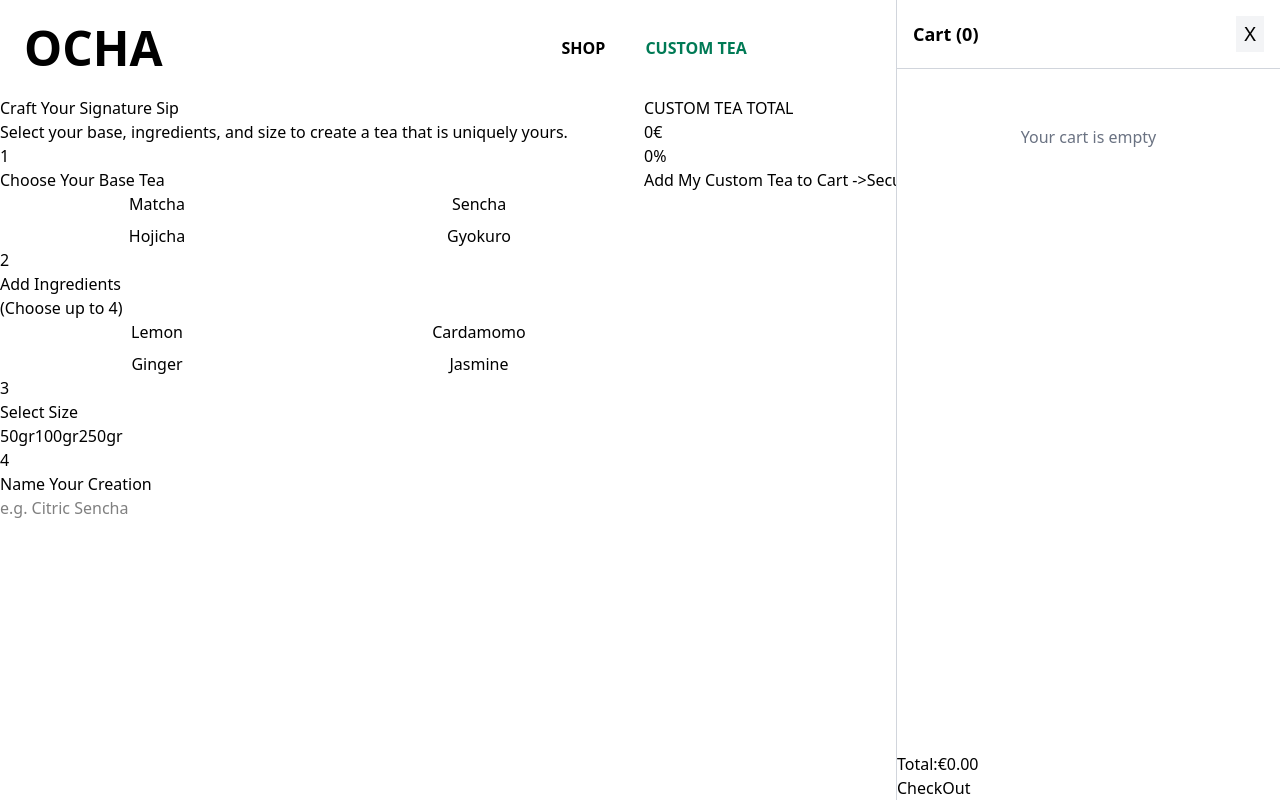
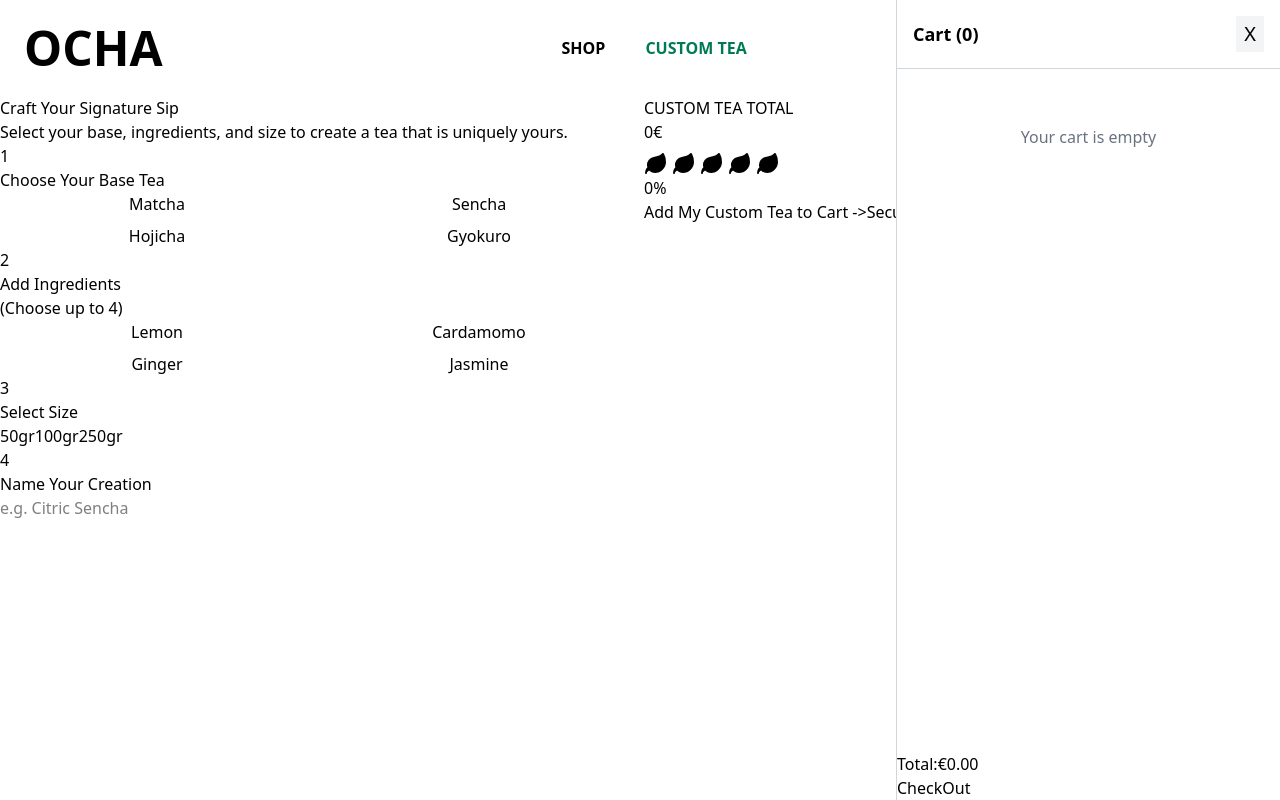
Before and after one commit to nereame96/sprint9-ocha-ecommerce-front, an Angular app: page /custom-tea in a window 1280 px wide. Built offline with nearby package versions, Linux system fonts and the light colour scheme.

Commit message:
feat: implement leaf icons for intensity in custom tea form

```diff
--- a/src/app/cart/cart.html
+++ b/src/app/cart/cart.html
@@ -55,7 +55,9 @@
     </div>
 
     <div>
-      <button>CheckOut</button>
+      <button
+        routerLink="/checkout"
+        (click)="cartService.toggleCart()">CheckOut</button>
 
       @if (cartService.items().length > 0) {
         <button (click)="clearCart()">Clear cart</button>
--- a/src/app/cart/cart.ts
+++ b/src/app/cart/cart.ts
@@ -1,10 +1,11 @@
 import { Component, inject, signal } from '@angular/core';
 import { CartService } from '../core/services/cart.service';
 import { CurrencyPipe } from '@angular/common';
+import { RouterLink } from "@angular/router";
 
 @Component({
   selector: 'app-cart',
-  imports: [CurrencyPipe],
+  imports: [CurrencyPipe, RouterLink],
   templateUrl: './cart.html',
   styleUrl: './cart.css',
 })
--- a/src/app/custom-tea/custom-tea.html
+++ b/src/app/custom-tea/custom-tea.html
@@ -60,6 +60,36 @@
     <!--<img src="/assets/default-custom-tea.jpg" alt="Image default custom-tea">  -->
     <h4>CUSTOM TEA TOTAL</h4>
     <h4>{{ currentPrice() }}€</h4>
+    <div
+  class="flex items-center gap-1 mt-2"
+  role="img"
+  [attr.aria-label]="'Custom Tea Intensity: ' +  currentIntensity() + ' per cent'">
+
+  @for (leaf of [1, 2, 3, 4, 5]; track leaf) {
+
+    <svg
+      aria-hidden="true"
+      xmlns="http://www.w3.org/2000/svg"
+      width="24" height="24"
+      viewBox="0 0 24 24"
+      stroke="currentColor"
+      stroke-width="2"
+      stroke-linecap="round"
+      stroke-linejoin="round"
+      class="transition-all duration-300"
+
+      [class.text-green-600]="leaf <= (currentIntensity() / 20)"
+      [class.fill-current]="leaf <= (currentIntensity() / 20)"
+
+      [class.text-gray-300]="leaf > (currentIntensity() / 20)"
+      [class.fill-transparent]="leaf > (currentIntensity() / 20)">
+
+      <path d="M11 20A7 7 0 0 1 9.8 6.1C15.5 5 17 4.48 19 2c1 2 2 4.18 2 8 0 5.5-4.78 10-10 10Z"/>
+      <path d="M2 21c0-3 1.85-5.36 5.08-6C9.5 14.52 12 13 13 12"/>
+
+    </svg>
+  }
+</div>
     <h4>{{ currentIntensity()}}%</h4>
     <button
     (click)="addToCart()"
```
